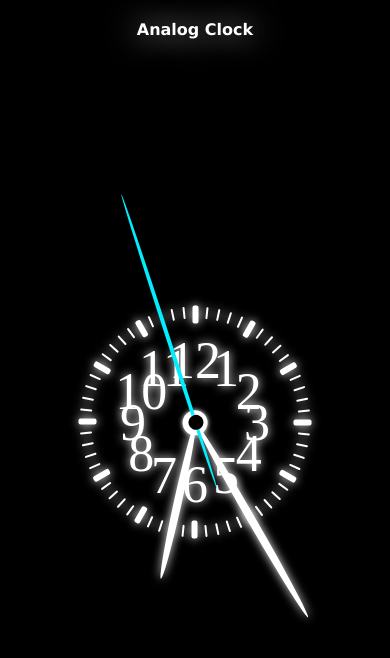
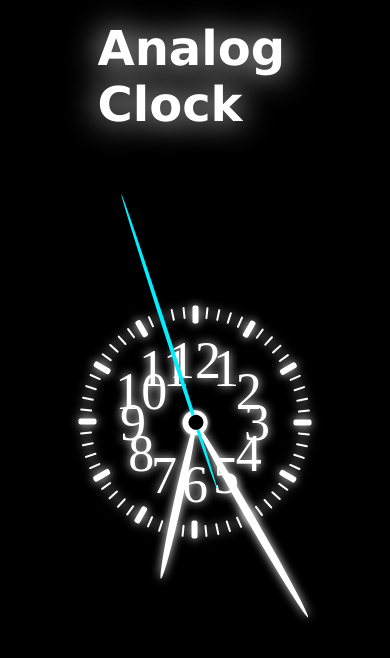
Before and after one commit to Shahinurcodes/AnalogClock, a plain HTML site: page index.html in a window 390 px wide. Shown: the top 658 px of the page. Drawn offline with Linux system fonts and the light colour scheme.

Commit message:
fourth commit

```diff
--- a/style.css
+++ b/style.css
@@ -154,8 +154,3 @@ body{
     border-radius: 50%;
     box-shadow: 0 0 2px white;
 }
-@media screen and (max-width: 480px) {
-    .name h1 {
-        font-size: 1rem;
-    }
-}
```
